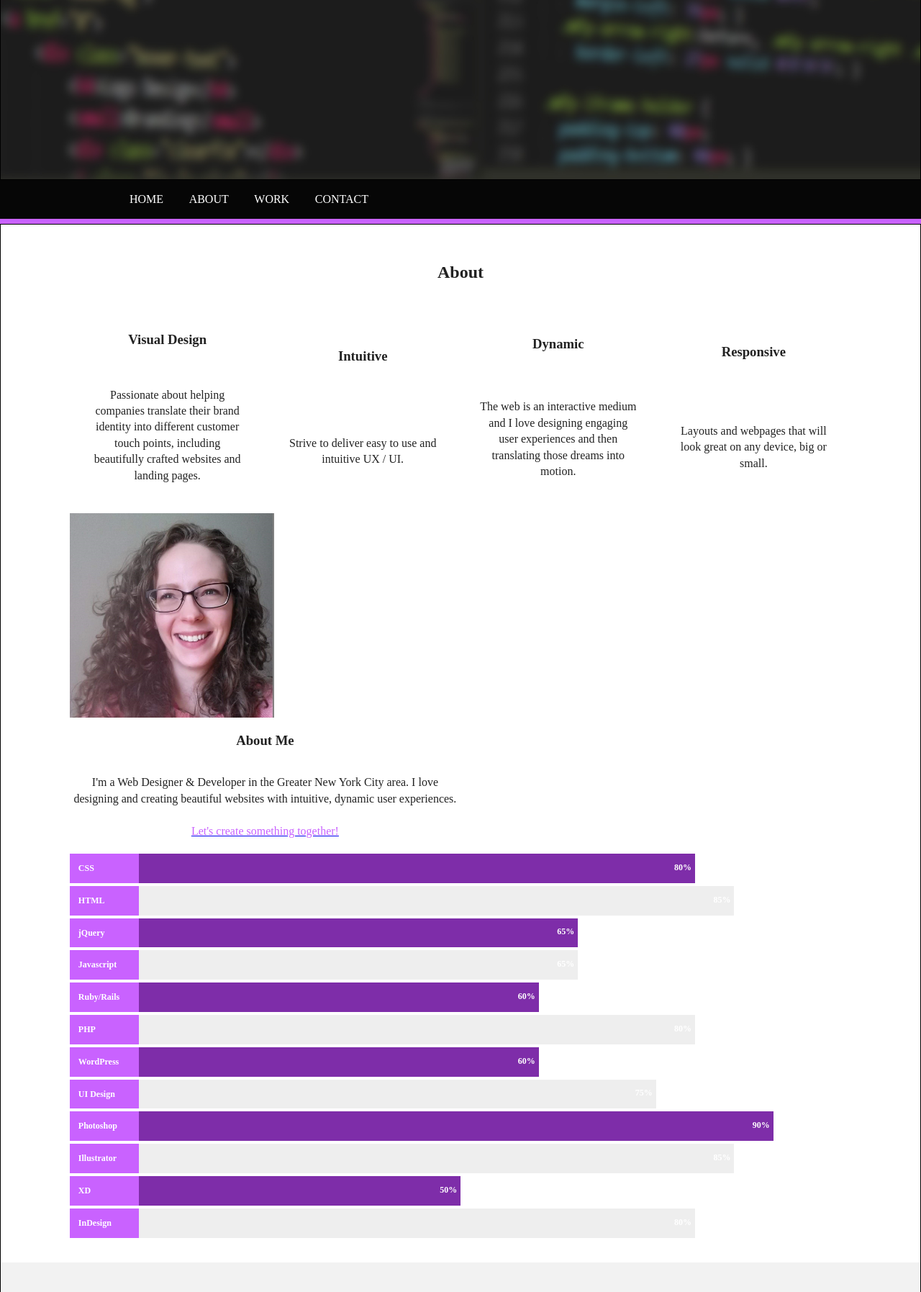
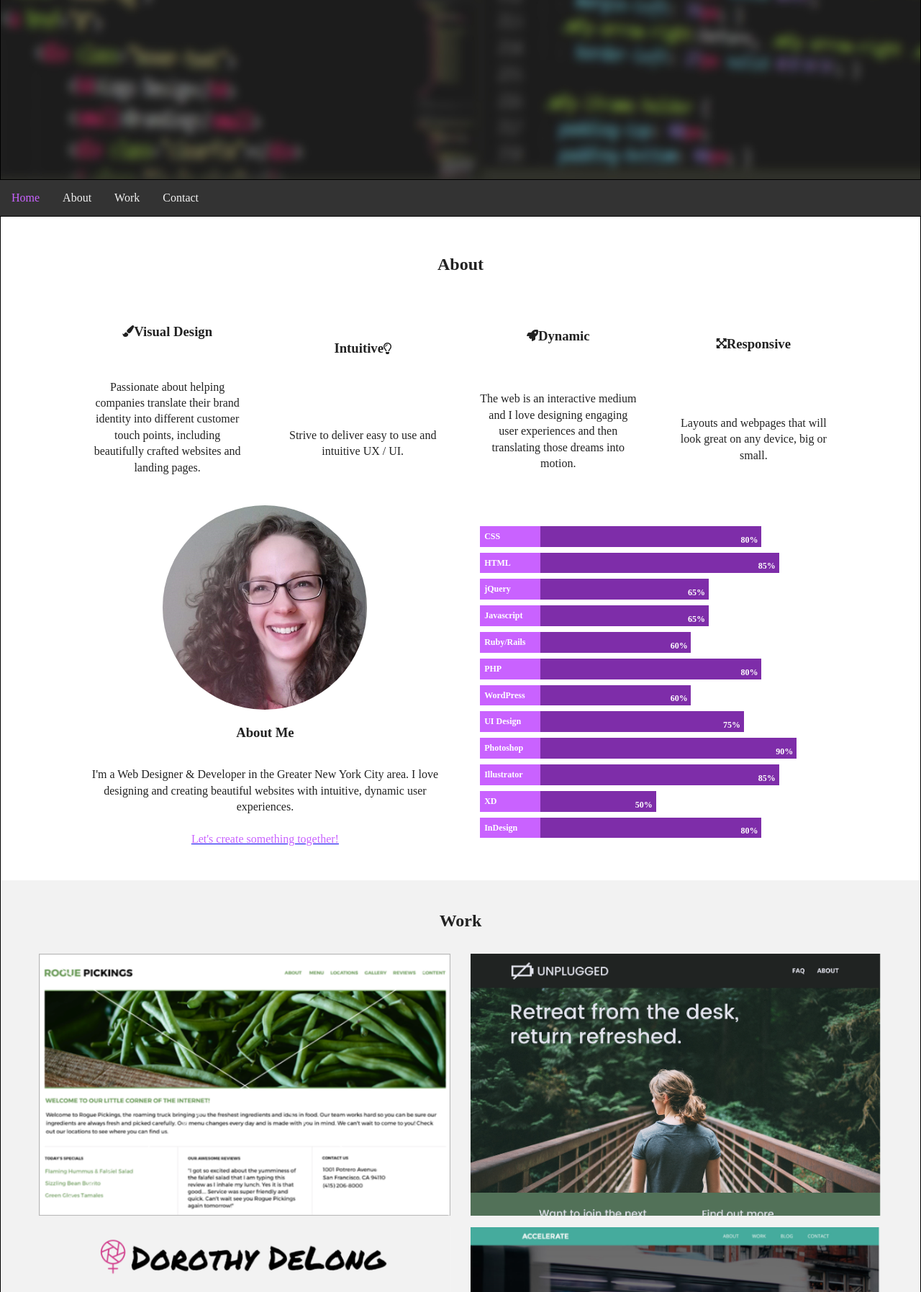
Before and after one commit to stephaniegmalek/portfolio-2-redesign, a PHP site: page / in a window 1280 px wide. Shown: the part 776-2571 px from the top of the page at 72% size. Run offline with PHP 8.4, Linux system fonts and the light colour scheme; some libraries are stand-ins or nearby versions.

Commit message:
inital modal working and font icons added

```diff
--- a/css/main.css
+++ b/css/main.css
@@ -131,19 +131,30 @@ textarea {
     align-items: center;
     flex-flow: row wrap;
   }
-  .nav-bar nav {
-    /*width: 60%;
-    font-size: 1.125em;*/
-    text-transform: uppercase;
-    display: flex;
-    /*justify-content: flex-start;*/
+  /* ----- Top Nav Styles -----*/
+  .topnav {
+    background-color: #333;
+    overflow: hidden;
   }
-  .nav-bar ul {
-    width: 100%;
-    display: flex;
-    justify-content: space-around;
+  .topnav a {
+    float: left;
+    display: block;
+    color: #f2f2f2;
+    text-align: center;
+    padding: 14px 16px;
+    text-decoration: none;
+    font-size: 16px;
   }
-
+  .topnav a:hover,
+  .topnav a.active {
+    color: #C962FF;
+  }
+  .topnav .icon {
+    display: none;
+  }
+  #about-me img {
+    border-radius: 50%;
+  }
 /* -------------------- Mobile Styles -------------------- */
 
 header,
@@ -176,53 +208,12 @@ span {
   width: 85%;
   margin: 30px auto;
 }
-#nav-bar {
-  background-color: #060606;
-  border-bottom: 7px solid #C962FF;
-}
-#nav-bar nav {
-  width: 40%;
-  /*font-size: 1.125em;
-  font-weight: 700;*/
-  text-transform: uppercase;
-  display: flex;
-  justify-content: flex-start;
-  align-items: center;
-}
-#nav-bar nav ul {
-  width: 100%;
-  padding: 0 0 0 30px;
-  list-style-type: none;
-  display: flex;
-  justify-content: space-between;
-  align-items: center;
-}
-#nav-bar a {
-  text-decoration: none;
-}
-/* unvisited link */
-#nav-bar a:link {
-  color: white;
-}
-/* visited link */
-#nav-bar a:visited {
-  color: white;
-}
-/* mouse over link */
-#nav-bar a:hover {
-  color: #C962FF;
-}
-/* selected link */
-#nav-bar a:active {
-  color: #C962FF;
-}
 #about h2,
 #about h3 {
   text-align: center;
 }
 .featured-skills p {
   text-align: center;
-  /*margin: 0;*/
 }
 #about-me {
   text-align: center;
@@ -240,29 +231,22 @@ span {
    -webkit-transform: translate3d(0,0,0);
  	 clear: both;
  }
- div:nth-of-type(2n) {
-   background: #EEEEEE;
-   /*background:lighten(#7E2DA9, 10% );*/
- }
  span.label {
 		font-size: .75em;
-		padding: 1em;
+		padding: .5em;
 		background: #C962FF;
     color: #fff;
-		width: 8em;
+		width: 7em;
 		display: inline-block;
 		position: relative;
 		z-index: 2;
 		font-weight: bold;
 		/*font-family: $fontSans;*/
-}
-&.light {
- 	 	    background:lighten(#C962FF , 10% );
-}
-span.count {
+  }
+  span.count {
       color: #fff;
-}
-.count {
+  }
+  .count {
     position: absolute;
     right: .25em;
     top: .75em;
@@ -278,42 +262,133 @@ span.count {
   background-color: #F2F2F2;
 }
 #work .content-wrapper {
-  text-align: center;
   margin: 40px auto 80px auto;
 }
-.gallery-wrapper {
-  margin: 40px auto;
+#work-section h2 {
+  text-align: center;
 }
-#rogue-pickings {
-  background: url(../img/rogue-pickings-img.png);
-  background-size: cover;
-  background-position: center;
-  min-height: 239px;
+.work-gallery {
+  display: flex;
 }
-#unplugged {
-  background: url("../img/unplugged-img.png");
-  background-size: cover;
-  background-position: center;
-  min-height: 239px;
+.gallery-row {
+  margin: 0 auto;
+  display: flex;
+  justify-content: center;
+  align-items: center;
+  flex-direction: column;
 }
-#accelerate {
-  background: url("../img/accelerate-img.png");
-  background-size: cover;
-  background-position: center;
-  min-height: 239px;
+.gallery-row > .gallery-column {
+  padding: 8px;
 }
-#whole-bean {
-  background: url("../img/whole-bean-img.png");
-  background-size: cover;
-  background-position: center;
-  min-height: 239px;
+.gallery-column {
+  display: flex;
+  justify-content: center;
+  align-items: center;
+  flex-flow: row wrap;
 }
-#dorthy {
-  background: url("../img/dorothy-portfolio-img.png");
-  background-size: cover;
-  background-position: center;
-  min-height: 239px;
+.gallery-column img {
+  width: 98%;
 }
+/* The Modal (background) */
+.modal {
+  display: none;
+  position: fixed;
+  z-index: 1;
+  padding-top: 100px;
+  left: 0;
+  top: 0;
+  width: 100%;
+  height: 100%;
+  overflow: auto;
+  background-color: black;
+}
+/* Modal Content */
+.modal-content {
+  position: relative;
+  background-color: #fefefe;
+  margin: auto;
+  padding: 0;
+  width: 90%;
+  max-width: 700px;
+}
+/* Close Button */
+.close {
+  color: white;
+  position: absolute;
+  top: 10px;
+  right: 25px;
+  font-size: 35px;
+  font-weight: bold;
+}
+.close:hover,
+.close:focus {
+  color: #999;
+  text-decoration: none;
+  cursor: pointer;
+}
+/*Hide the slides by default */
+.mySlides {
+  display: none;
+}
+/* Next and prvious buttons */
+.prev,
+.next {
+  cursor: pointer;
+  position: absolute;
+  top: 50%;
+  width: auto;
+  padding: 16px;
+  margin-top: -50px;
+  color: #C962FF;
+  font-weight: bold;
+  font-size: 3em;
+  transition: 0.6s ease;
+  border-radius: 0 3px 3px 0;
+  user-select: none;
+  -webkit-user-select: none;
+}
+/* Position the "next button" to the right */
+.next {
+  right: 0;
+  border-radius: 3px 0 0 3px;
+}
+/* On hover, add a black background color with a little bit of see-through */
+.prev:hover,
+.next:hover {
+  background-color: rgba(0, 0, 0, 0.8);
+}
+/* Number text ( 1 / 5 etc) */
+.numbertext {
+  color: #f2f2f2;
+  font-size: 12px;
+  padding: 8px 12px;
+  position: absolute;
+  top: 0;
+}
+/* Caption text */
+.caption-container {
+  text-align: center;
+  background-color: black;
+  padding: 2px 16px;
+  color: white;
+}
+/*Modal gallery thumbnails */
+img.demo {
+  opacity: 0.6;
+  float: left;
+  width: 20%;
+}
+.active,
+.demo:hover {
+  opacity: 1;
+}
+img.hover-shadow {
+  transition: 0.3s;
+}
+.hover-shadow:hover {
+  box-shadow: 0 4px 8px 0 rgba(0, 0, 0, 0.2), 0 6px 20px 0 rgba(0, 0, 0, 0.19);
+}
+/*----- Contact Form -----*/
 #contact {
   text-align: center;
   margin-bottom: 0;
@@ -483,6 +533,9 @@ footer .content-wrapper {
   #nav-bar nav {
     padding: 0 0 0 150px;
   }
+  .about-info {
+    display: flex;
+  }
   .featured-skills article {
     width: 20%;
     height: 265px;
@@ -493,20 +546,37 @@ footer .content-wrapper {
     flex-flow: row wrap;
   }
   #about-me {
+    width: 45%;
+    margin: 0 auto;
     display: flex;
     justify-content: center;
-    align-items: flex-start;
+    align-items: center;
     flex-direction: column;
   }
   .about-me-info {
-    width: 50%;
     display: flex;
     justify-content: center;
     align-items: center;
     flex-direction: column;
   }
   #chart-container {
-    margin: 0;
+    width: 45%;
+    margin: 0 auto;
+    display: flex;
+    justify-content: center;
+    align-items: flex-start;
+    flex-direction: column;
+  }
+  .gallery-row {
+    max-width: 1200px;
+    margin: 0 auto;
+    display: flex;
+    justify-content: center;
+    align-items: center;
+    flex-flow: row wrap;
+  }
+  .gallery-column {
+    width: 50%;
   }
 }
 
--- a/index.html
+++ b/index.html
@@ -3,16 +3,21 @@
 
 <head>
   <meta charset="utf-8">
-  <title></title>
-  <meta name="description" content="">
+  <title>Stephanie G Malek | Web Designer & Developer</title>
+  <meta name="description" content="Stephanie G Malek's Web Design & Development portfolio site">
   <meta name="viewport" content="width=device-width, initial-scale=1">
 
   <link rel="manifest" href="site.webmanifest">
   <link rel="apple-touch-icon" href="icon.png">
   <!-- Place favicon.ico in the root directory -->
+    <link rel="stylesheet" href="css/normalize.css">
+  <link rel="stylesheet" href="css/main.css">
 
-  <link rel="stylesheet" href="css/normalize.css">
-  <link rel="stylesheet" href="css/main.css">
+  <!-- Loading icon library -->
+  <link rel="stylesheet" href="https://cdnjs.cloudflare.com/ajax/libs/font-awesome/4.7.0/css/font-awesome.min.css">
+
+  <!-- FontAwesome CDN version 5.5 -->
+  <link rel="stylesheet" href="https://use.fontawesome.com/releases/v5.5.0/css/all.css" integrity="sha384-B4dIYHKNBt8Bc12p+WXckhzcICo0wtJAoU8YZTY5qE0Id1GSseTk6S+L3BlXeVIU" crossorigin="anonymous">
 
   <meta name="theme-color" content="#fafafa">
 </head>
@@ -36,18 +41,15 @@
     </section>
   </header>
 
-  <section id="nav-bar">
-
-
-    <nav>
-          <ul>
-            <li><a href="#home-section">Home</a></li>
-            <li><a href="#about-section">About</a></li>
-            <li><a href="#work-section">Work</a></li>
-            <li><a href="#contact-section">Contact</a></li>
-          </ul>
-    </nav>
-  </section>
+  <div class="topnav" id="myTopnav">
+        <a href="#home-section" class="active">Home</a>
+        <a href="#about-section">About</a>
+        <a href="#work-section">Work</a>
+        <a href="#contact-section">Contact</a>
+        <a href="javascript:void(0);" class="icon" onclick="myFunction()">
+          <i class="fa fa-bars"></i>
+        </a>
+  </div>
 
   <main>
   <!-- About -->
@@ -64,6 +66,7 @@
         <!-- Visual Design -->
           <article>
             <p class="fontawesome-icon">
+              <i class="fas fa-paint-brush"></i>
             </p>
             <h3>Visual Design</h3>
             <p>
@@ -79,6 +82,7 @@
             <p class="fontawesome-icon">
             </p>
             <h3>Intuitive</h3>
+              <i class="far fa-lightbulb"></i>
             <p>
               Strive to deliver easy to use and intuitive UX / UI.
             </p>
@@ -87,6 +91,7 @@
         <!-- Dynamic -->
           <article>
             <p class="fontawesome-icon">
+                <i class="fas fa-rocket"></i>
             </p>
             <h3>Dynamic</h3>
             <p>
@@ -99,6 +104,7 @@
         <!-- Responsive -->
           <article>
             <p class="fontawesome-icon">
+              <i class="fas fa-expand-arrows-alt"></i>
             </p>
             <h3>Responsive</h3>
             <p>
@@ -110,6 +116,7 @@
         </section>
 
     <!-- About Me -->
+      <div class="about-info">
         <section id="about-me">
           <img src="img/about-me-image.png" alt="profile-img"/>
           <div class="about-me-info">
@@ -125,23 +132,22 @@
         </section>
 
     <!-- Skill Chart -->
-        <div>
+
           <div id="chart-container">
             <div class="bar cf" data-percent="80%"><span class="label">CSS</span></div>
-            <div class="bar cf" data-percent="85%"><span class="label light">HTML</span></div>
+            <div class="bar cf" data-percent="85%"><span class="label">HTML</span></div>
             <div class="bar cf" data-percent="65%"><span class="label">jQuery</span></div>
-            <div class="bar cf" data-percent="65%"><span class="label light">Javascript</span></div>
+            <div class="bar cf" data-percent="65%"><span class="label">Javascript</span></div>
             <div class="bar cf" data-percent="60%"><span class="label">Ruby/Rails</span></div>
-            <div class="bar cf" data-percent="80%"><span class="label light">PHP</span></div>
-            <div class="bar cf" data-percent="60%"><span class="label light">WordPress</span></div>
+            <div class="bar cf" data-percent="80%"><span class="label">PHP</span></div>
+            <div class="bar cf" data-percent="60%"><span class="label">WordPress</span></div>
             <div class="bar cf" data-percent="75%"><span class="label">UI Design</span></div>
-            <div class="bar cf" data-percent="90%"><span class="label light">Photoshop</span></div>
+            <div class="bar cf" data-percent="90%"><span class="label">Photoshop</span></div>
             <div class="bar cf" data-percent="85%"><span class="label">Illustrator</span></div>
             <div class="bar cf" data-percent="50%"><span class="label">XD</span></div>
             <div class="bar cf" data-percent="80%"><span class="label">InDesign</span></div>
           </div>
         </div>
-
       </div>
     </section>
 
@@ -152,19 +158,82 @@
           <h2>Work</h2>
         </a>
 
-      <!-- Work Gallery -->
-      <div class="gallery-wrapper">
-          <div id="rogue-pickings"></div>
+      <!-- Work Gallery to be used to open the lightbox -->
+      <div class="work-gallery">
+        <div class="gallery-row">
+          <div class="gallery-column">
+            <img src="img/rogue-pickings-thumb.png" onclick="openModal();currentSlide(1)" class="hover-shadow">
+          </div>
+          <div class="gallery-column">
+            <img src="img/unplugged-thumb.png" onclick="openModal();currentSlide(2)" class="hover-shadow">
+          </div>
+          <div class="gallery-column">
+            <img src="img/dorothy-thumb.png" onclick="openModal();currentSlide(3)" class="hover-shadow">
+          </div>
+          <div class="gallery-column">
+            <img src="img/accelerate-thumb.png" onclick="openModal();currentSlide(4)" class="hover-shadow">
+          </div>
+          <div class="gallery-column">
+            <img src="img/whole-bean-thumb.png" onclick="openModal();currentSlide(5)" class="hover-shadow">
+          </div>
+        </div>
+      </div>
+      <!-- The Modal/Lightbox -->
+      <div id="myModal" class="modal">
+        <span class="close cursor" onclick="closeModal()">&times;</span>
+        <div class="modal-content">
 
-          <div id="unplugged"></div>
+          <div class="mySlides">
+            <div class="numbertext">1 / 5</div>
+            <img src="img/rogue-pickings-full.png" style="width:100%">
+            <div class="text">
+              <div class="bold">Rogue Pickings</div>
+              <span class="highlight">Static HTML & CSS</span>
+            </div>
+            <div class="learn-button" id="rogue">LEARN MORE</div>
+          </div>
+          <div class="mySlides">
+            <div class="numbertext">2 / 5</div>
+            <img src="img/unplugged-full.png" style="width:100%">
+          </div>
+          <div class="mySlides">
+            <div class="numbertext">3 / 5</div>
+            <img src="img/dorothy-full.png" style="width:100%">
+          </div>
+          <div class="mySlides">
+            <div class="numbertext">4 / 5</div>
+            <img src="img/accelerate-full.png" style="width:100%">
+          </div>
+          <div class="mySlides">
+            <div class="numbertext">5 / 5</div>
+            <img src="img/whole-bean-full.png" style="width:100%">
+          </div>
 
-          <div id="dorthy"></div>
+          <!-- Next/Previous Controls -->
+          <a class="prev" onclick="plusSlides(-1)">&#10094;</a>
+          <a class="next" onclick="plusSlides(1)">&#10095;</a>
 
-          <div id="accelerate"></div>
+          <!-- Caption Text -->
+          <div class="caption-container">
+            <p id="caption"></p>
+          </div>
 
-          <div id="whole-bean"></div>
-
-      </div>
+          <!-- Thumbnail Image Controls -->
+          <div class="thumb-column">
+            <img class="demo" src="img/rogue-pickings-thumb.png" onclick="currentSlide(1)" alt="Rogue Pickings">
+          </div>
+          <div class="thumb-column">
+            <img class="demo" src="img/unplugged-thumb.png" onclick="currentSlide(2)" alt="Unplugged">
+          </div>
+          <div class="thumb-column">
+            <img class="demo" src="img/dorothy-thumb.png" onclick="currentSlide(3)" alt="Dorthy DeLang Portfolio Site">
+          </div>
+          <div class="thumb-column">
+            <img class="demo" src="img/accelerate-thumb.png" onclick="currentSlide(4)" alt="Accelerate">
+          </div>
+          <div class="thumb-column">
+            <img class="demo" src="img/whole-bean-thumb.png" onclick="currentSlide(5)" alt="The Whole Bean">
+          </div>
     </section>
 
   <!-- Contact -->
@@ -185,7 +254,11 @@
           <input type="submit" value="Send">
         </form>
 
-        <a href="#home-section"><img src="" alt="back-to-top-img"></a>
+        <p>
+          <a href="#home-section">
+            <i class="fas fa-angle-double-up"></i>
+          </a>
+        </p>
 
       </div>
     </section>
```
Also changed, not shown: other parts of css/main.css (+23 -27 lines), js/main.js (+61 -0 lines), img/accelerate-full.png (added), img/accelerate-thumb.png (renamed from img/accelerate-img.png), img/dorothy-full.png (added), img/dorothy-portfolio-img.png (deleted), img/dorothy-thumb.png (added), img/rogue-pickings-full.png (added), img/rogue-pickings-thumb.png (renamed from img/rogue-pickings-img.png), img/unplugged-thumb.png (renamed from img/unplugged-img.png), img/whole-bean-full.png (added), img/whole-bean-thumb.png (renamed from img/whole-bean-img.png), 1 other file.
